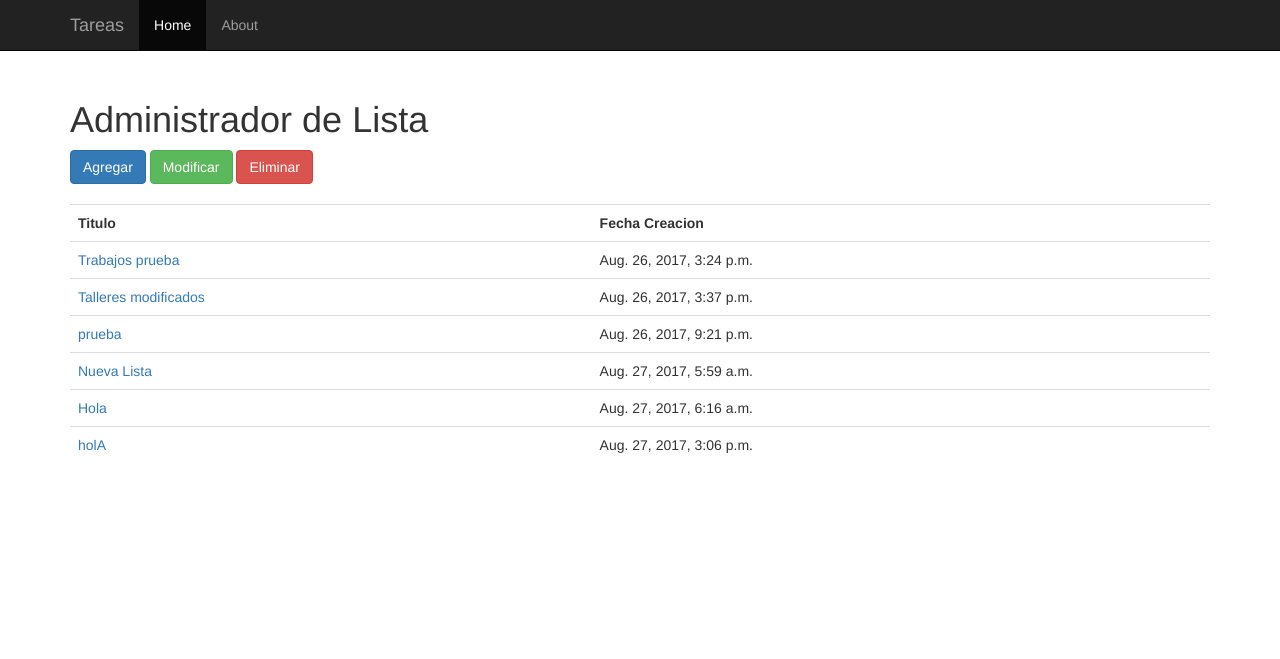
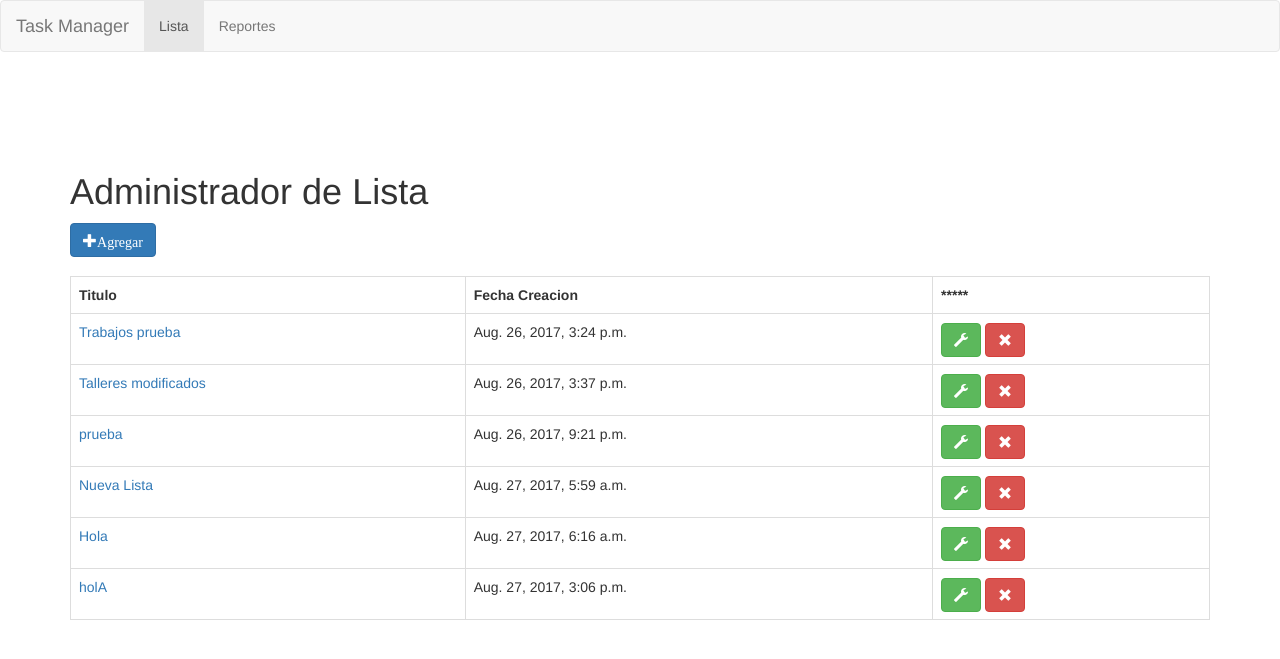
Before and after one commit to dtorres3095007/TallerDjango, a Django app: page /tareas/ in a window 1280 px wide. Shown: the top 659 px of the page. Run offline with Django 3.2, Linux system fonts and the light colour scheme; data comes from the database, SQL or seed files in the repository; both versions use the stored data as it was after the commit; some libraries are stand-ins or nearby versions.

Commit message:
Trabajando Eliminar Lista

```diff
--- a/tareas/templates/tareas/index.html
+++ b/tareas/templates/tareas/index.html
@@ -4,18 +4,43 @@
     {% if listado %}
     <h1>Administrador de Lista</h1>
 
-    <a class="btn btn-primary" href="/tareas/crear_lista/">Agregar</a>
-    <button class="btn btn-success">Modificar</button>
-    <button class="btn btn-danger">Eliminar</button>
+    <a class="btn btn-primary glyphicon glyphicon-plus" href="/tareas/crear_lista/">Agregar</a>
+
+
     <br><br>
-    <table class="table">
+    <table class="table table table-hover table-bordered">
 
-      <tr><th>Titulo</th><th>Fecha Creacion</th></tr>
+      <tr><th>Titulo</th><th>Fecha Creacion</th><th>*****</th></tr>
     {% for l in listado %}
-      <tr><td><a href="/tareas/{{ l.id }}/">{{ l.titulo_lista }}</a></td><td>{{ l.fecha_lista}}</td></tr>
+      <tr><td><a href="/tareas/{{ l.id }}/">{{ l.titulo_lista }}</a></td><td>{{ l.fecha_lista}}</td><td><a class="btn btn-success glyphicon glyphicon-wrench" href="/tareas/{{ l.id }}/modificar_lista"></a>   <a class="btn btn-danger glyphicon glyphicon-remove" data-toggle="modal" data-target="#myModal" ></a></td></tr>
     {% endfor %}
     {% else %}
         <p>No polls are available.</p>
     {% endif %}
 
+<!-- Trigger the modal with a button -->
+
+
+<!-- Modal -->
+<div id="myModal" class="modal fade" role="dialog">
+  <div class="modal-dialog">
+
+    <!-- Modal content-->
+    <div class="modal-content">
+      <div class="modal-header text-center danger" style="background-color: #A93226;color: white;font-weight: bold;">
+        <button type="button" class="close" data-dismiss="modal">&times;</button>
+        <h4 class="modal-title"> <span class="glyphicon glyphicon-remove"></span> Panel de Administracion</h4>
+      </div>
+      <div class="modal-body" style="font-weight: bold;text-align: center;">
+        <p>Esta Seguro que desea Eliminar la Tarea..?</p>
+      </div>
+      <div class="modal-footer">
+       <button type="button" class="btn btn-danger" data-dismiss="modal">Aceptar</button>
+        <button type="button" class="btn btn-default" data-dismiss="modal">Close</button>
+      </div>
+    </div>
+
+  </div>
+</div>
+
 {% endblock container %}
--- a/tareas/templates/tareas/lista_form.html
+++ b/tareas/templates/tareas/lista_form.html
@@ -5,6 +5,7 @@
 <form action="" method="post">
     {% csrf_token %}
     {{ form.as_p }}
-    <input class="btn btn-primary glyphicon glyphicon-plus" type="submit" value="Agregar"/>
+    <input class="btn btn-primary" type="submit" value="Aceptar"/>
+      <a class="btn btn-danger" href="/tareas/">Cancelar</a>
  </form>
 {% endblock container %}
--- a/tareas/urls.py
+++ b/tareas/urls.py
@@ -7,4 +7,6 @@ urlpatterns = [
     url(r'^(?P<l_id>[0-9]+)/$', views.listaTareas, name='listado_tareas'),
     url(r'^$', views.IndexView.as_view(), name='index'),
     url(r'^crear_lista/$', views.ListaCreateView.as_view(), name='crear_lista'),
+    url(r'^(?P<pk>[0-9]+)/modificar_lista$', views.ListaUpdateView.as_view(), name='modificar_lista'),
+
 ]
--- a/tareas/views.py
+++ b/tareas/views.py
@@ -25,6 +25,18 @@ class IndexView(generic.ListView):
 
 class ListaCreateView(generic.CreateView):
     model = Lista
-    # fields = ('question_text',)
     form_class = ListaForm
     success_url = reverse_lazy('tareas:index')
+
+
+class ListaUpdateView(generic.UpdateView):
+    model = Lista
+    form_class = ListaForm
+    success_url = reverse_lazy('tareas:index')
+
+    def form_valid(self, form):
+        self.object = form.save(commit=False)
+        print("kwargs = %s" % self.kwargs)
+        self.object.titulo_lista = self.object.titulo_lista
+        self.object.save()
+        return super(generic.edit.ModelFormMixin, self).form_valid(form)
--- a/templates/base.html
+++ b/templates/base.html
@@ -33,27 +33,30 @@
   </head>
 
   <body>
-
-    <nav class="navbar navbar-inverse navbar-fixed-top">
-      <div class="container">
+<nav class="navbar navbar-default">
+  <div class="container-fluid">
+    <!-- Brand and toggle get grouped for better mobile display -->
     <div class="navbar-header">
-          <button type="button" class="navbar-toggle collapsed" data-toggle="collapse" data-target="#navbar" aria-expanded="false" aria-controls="navbar">
+      <button type="button" class="navbar-toggle collapsed" data-toggle="collapse" data-target="#bs-example-navbar-collapse-1" aria-expanded="false">
         <span class="sr-only">Toggle navigation</span>
         <span class="icon-bar"></span>
         <span class="icon-bar"></span>
         <span class="icon-bar"></span>
       </button>
-          <a class="navbar-brand" href="{% url 'tareas:index' %}">Tareas</a>
+      <a class="navbar-brand" >Task Manager</a>
     </div>
-        <div id="navbar" class="collapse navbar-collapse">
+
+    <!-- Collect the nav links, forms, and other content for toggling -->
+    <div class="collapse navbar-collapse" id="bs-example-navbar-collapse-1">
       <ul class="nav navbar-nav">
-            <li class="active"><a href="#">Home</a></li>
-            <li><a href="#about">About</a></li>
+        <li class="active"><a href="{% url 'tareas:index' %}">Lista <span class="sr-only">(current)</span></a></li>
+        <li><a href="#">Reportes</a></li>
+
       </ul>
-        </div><!--/.nav-collapse -->
-      </div>
+
+    </div><!-- /.navbar-collapse -->
+  </div><!-- /.container-fluid -->
 </nav>
-
     <div class="container">
         <br/>
         <br/>
```
Also changed, not shown: db.sqlite3. Lines whose indentation alone changed are shown as unchanged.
